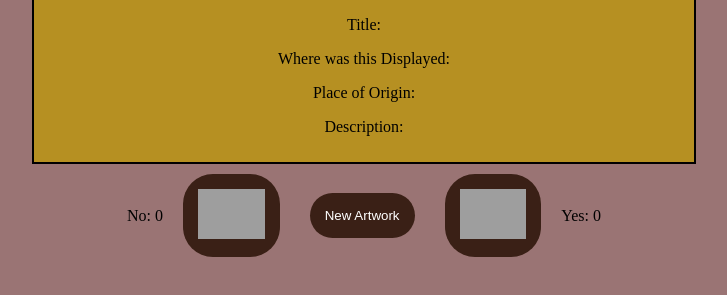
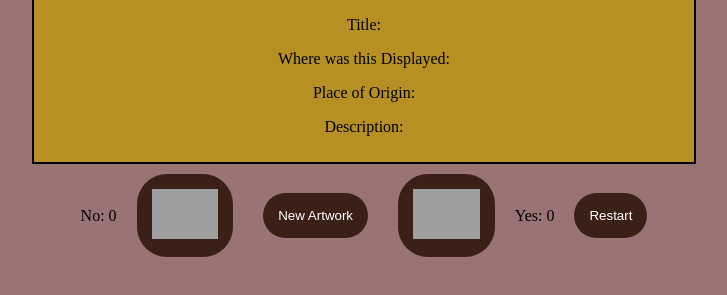
Before and after one commit to avo-png/artwork-api-project, a plain HTML site: page index.html in a window 1280 px wide. Shown: the part 279-574 px from the top of the page, without its empty margins (276-1003 px from the left). Drawn offline with Linux system fonts and the light colour scheme; grey boxes are pictures that could not be loaded.

Commit message:
added a small restart button

```diff
--- a/index.html
+++ b/index.html
@@ -78,6 +78,12 @@
 							>
 						</p>
 					</div>
+					<button
+						class="restart-button"
+						onClick="window.location.reload();"
+					>
+						Restart
+					</button>
 				</div>
 			</div>
 		</div>
```
